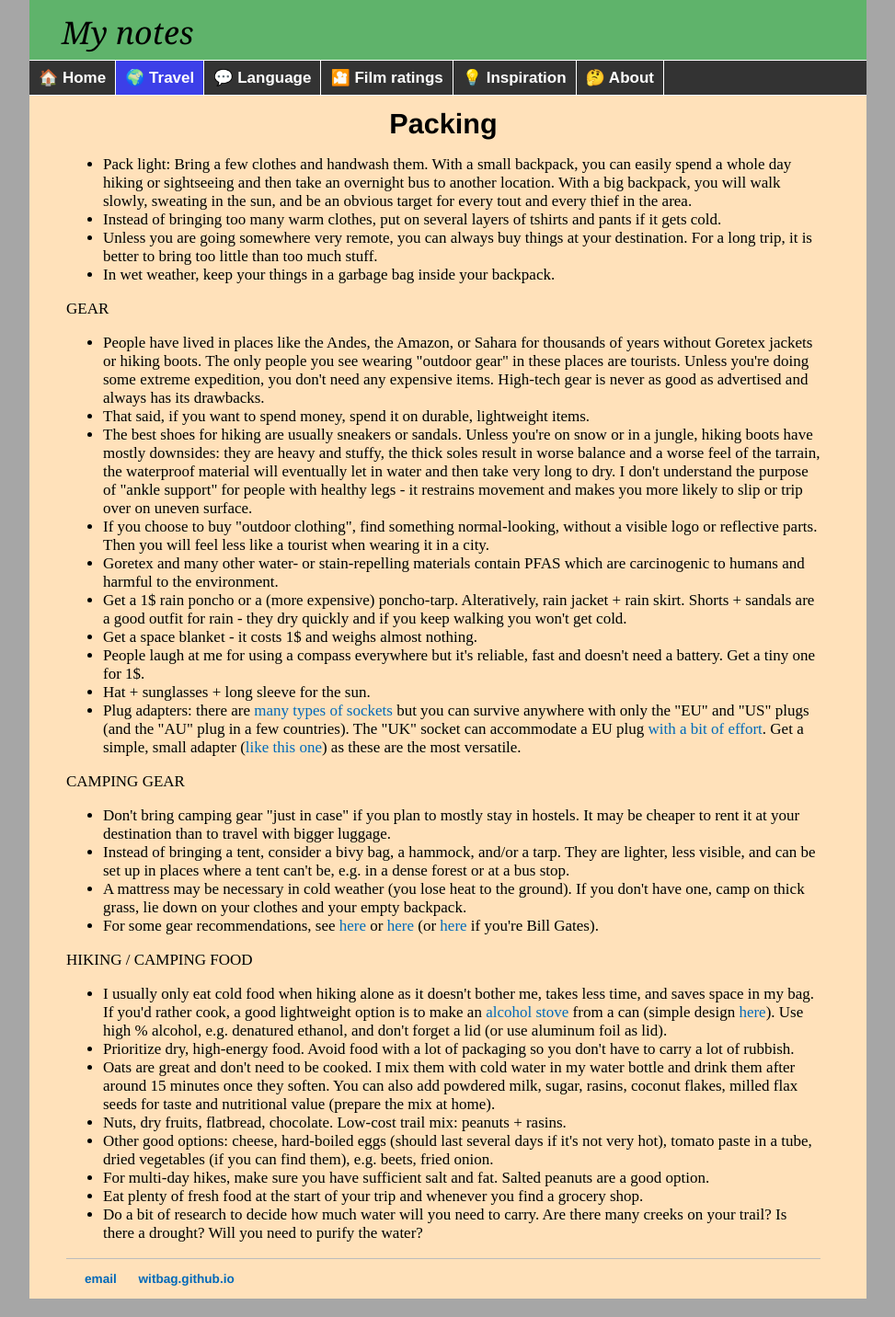
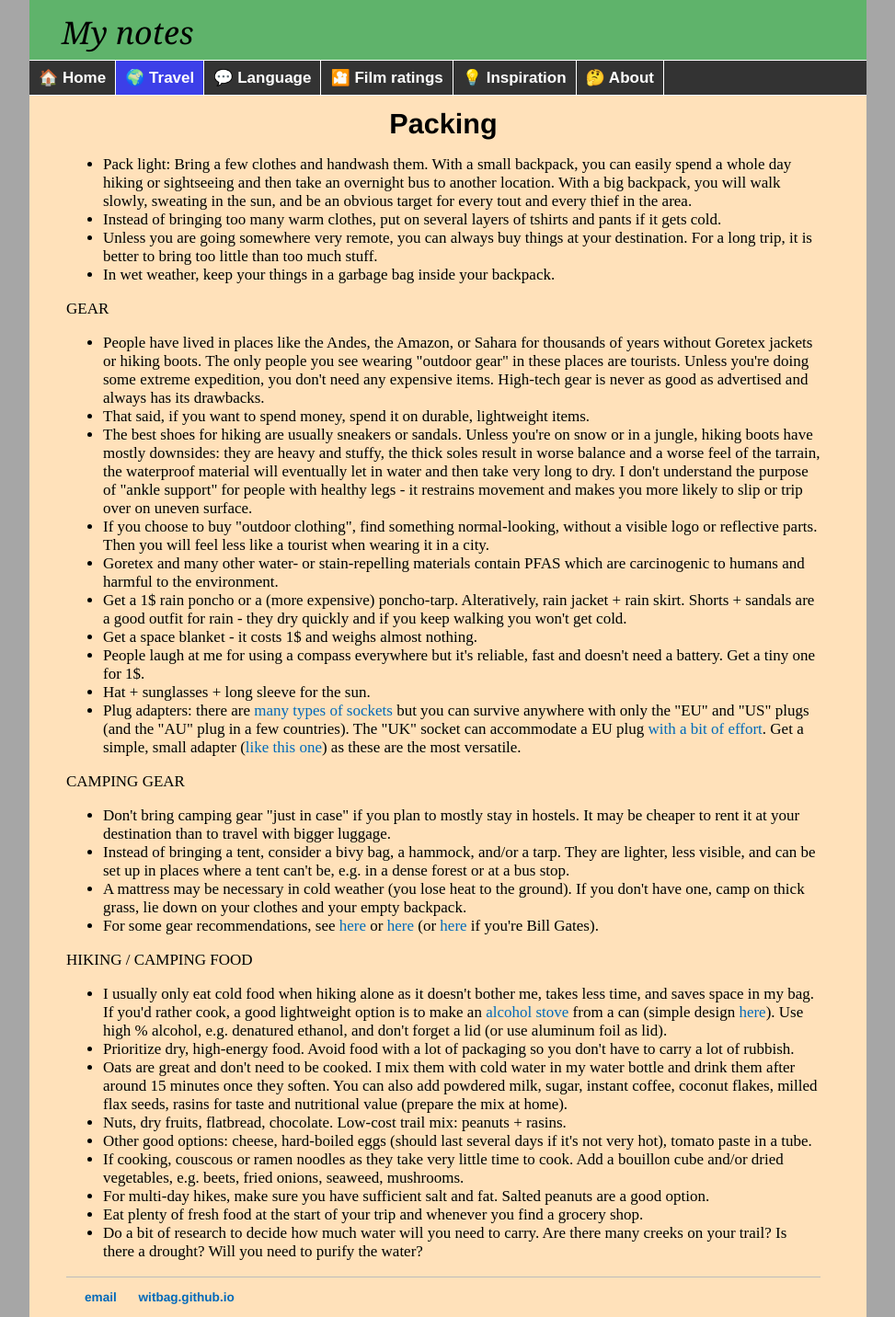
Before and after one commit to witbag/witbag.github.io, a Jekyll site: the page built from travel/packing.html, in a window 1280 px wide. Shown: the whole page at 92% size, without its empty margins (153-1126 px from the left). Built offline with Jekyll 4.4.1, drawn with Linux system fonts in a browser that asks for light colours.

Commit message:
Update packing.html

```diff
--- a/travel/packing.html
+++ b/travel/packing.html
@@ -37,9 +37,10 @@ HIKING / CAMPING FOOD<br>
 <ul>
 <li>I usually only eat cold food when hiking alone as it doesn't bother me, takes less time, and saves space in my bag. If you'd rather cook, a good lightweight option is to make an <a href="https://en.wikipedia.org/wiki/Beverage-can_stove" target=_blank>alcohol stove</a> from a can (simple design <a href="https://vimeo.com/64726512" target=_blank>here</a>). Use high % alcohol, e.g. denatured ethanol, and don't forget a lid (or use aluminum foil as lid).
 <li>Prioritize dry, high-energy food. Avoid food with a lot of packaging so you don't have to carry a lot of rubbish.
-<li>Oats are great and don't need to be cooked. I mix them with cold water in my water bottle and drink them after around 15 minutes once they soften. You can also add powdered milk, sugar, rasins, coconut flakes, milled flax seeds for taste and nutritional value (prepare the mix at home).
+<li>Oats are great and don't need to be cooked. I mix them with cold water in my water bottle and drink them after around 15 minutes once they soften. You can also add powdered milk, sugar, instant coffee, coconut flakes, milled flax seeds, rasins for taste and nutritional value (prepare the mix at home).
 <li>Nuts, dry fruits, flatbread, chocolate. Low-cost trail mix: peanuts + rasins.
-<li>Other good options: cheese, hard-boiled eggs (should last several days if it's not very hot), tomato paste in a tube, dried vegetables (if you can find them), e.g. beets, fried onion.
+<li>Other good options: cheese, hard-boiled eggs (should last several days if it's not very hot), tomato paste in a tube.
+<li>If cooking, couscous or ramen noodles as they take very little time to cook. Add a bouillon cube and/or dried vegetables, e.g. beets, fried onions, seaweed, mushrooms.
 <li>For multi-day hikes, make sure you have sufficient salt and fat. Salted peanuts are a good option.
 <li>Eat plenty of fresh food at the start of your trip and whenever you find a grocery shop.
 <li>Do a bit of research to decide how much water will you need to carry. Are there many creeks on your trail? Is there a drought? Will you need to purify the water?
```
